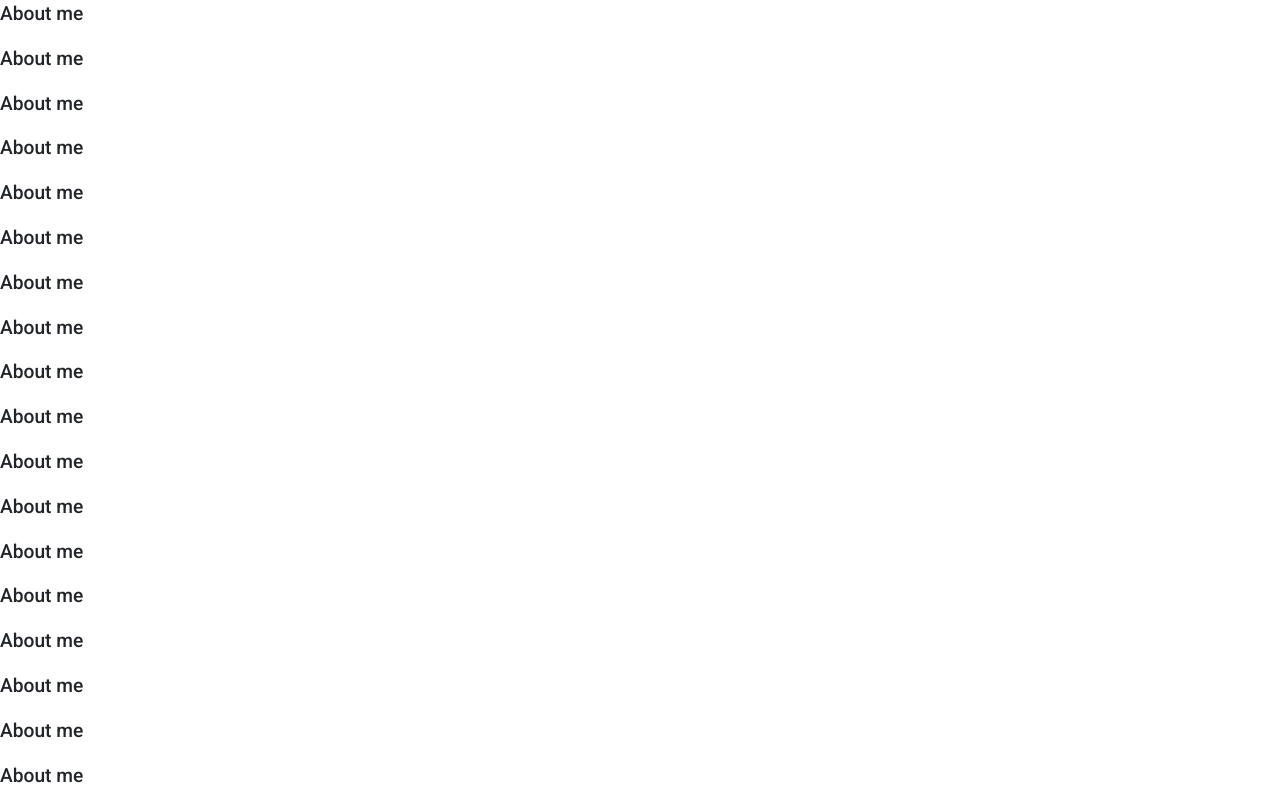
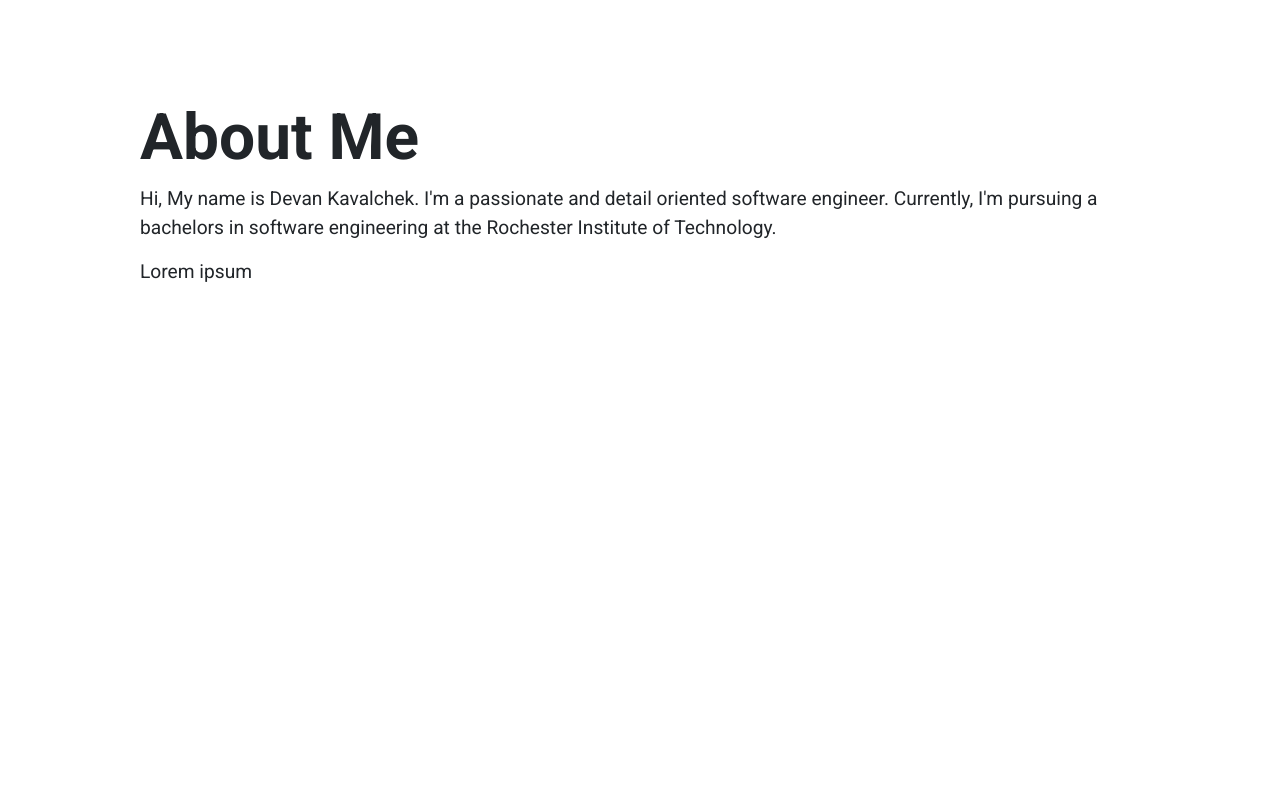
Before and after one commit to devkav/personalWebsite, a React (Create React App) app: page / in a window 1280 px wide. Shown: the part 800-1600 px from the top of the page. Built offline with nearby package versions, Linux system fonts and the light colour scheme.

Commit message:
updated about me

```diff
--- a/src/components/LearnMore.jsx
+++ b/src/components/LearnMore.jsx
@@ -33,9 +33,9 @@ class LearnMore extends Component {
 
         return (
             <div className={"learn-more " + className}>
-                <p className="learn-more-text gradient-hover" onClick={this.props.onClick}>Learn More <br />
+                <h3 className="learn-more-text gradient-hover" onClick={this.props.onClick}>Learn More <br />
                     <MdKeyboardArrowDown className="down-icon" />
-                </p>
+                </h3>
             </div>
         );
     }
--- a/src/components/NavItem.jsx
+++ b/src/components/NavItem.jsx
@@ -31,7 +31,7 @@ class NavItem extends Component {
         let className = this.state.loaded ? "nav-item-loaded" : "nav-item-unloaded"
 
         return (
-            <p className={"gradient-hover nav-item " + className} onClick={this.onClick}>{this.props.text}</p>
+            <h3 className={"gradient-hover nav-item " + className} onClick={this.onClick}>{this.props.text}</h3>
         );
     }
 }
--- a/src/pages/AboutMe.jsx
+++ b/src/pages/AboutMe.jsx
@@ -1,30 +1,17 @@
+import '../style/AboutMe.css';
 import { Component } from 'react';
 
 class AboutMe extends Component {
     render() {
         return (
             <div id="aboutMe">
-                <p>About me</p>
-                <p>About me</p>
-                <p>About me</p>
-                <p>About me</p>
-                <p>About me</p>
-                <p>About me</p>
-                <p>About me</p>
-                <p>About me</p>
-                <p>About me</p>
-                <p>About me</p>
-                <p>About me</p>
-                <p>About me</p>
-                <p>About me</p>
-                <p>About me</p>
-                <p>About me</p>
-                <p>About me</p>
-                <p>About me</p>
-                <p>About me</p>
-                <p>About me</p>
-                <p>About me</p>
-                <p>About me</p>
+                <div className="fit-content" id="about-me-par">
+                    <h2 className="fit-content">About Me</h2>
+                    <p>Hi, My name is Devan Kavalchek. I'm a passionate and detail oriented
+                        software engineer. Currently, I'm pursuing a bachelors in software engineering
+                        at the Rochester Institute of Technology.</p>
+                    <p>Lorem ipsum</p>
+                </div>
             </div>
         );
     }
--- /dev/null
+++ b/src/style/AboutMe.css
@@ -0,0 +1,13 @@
+#aboutMe {
+    min-height: 100vh;
+    display: flex;
+    flex-flow: column;
+    align-items: center;
+}
+
+#about-me-par {
+    max-width: 1000px;
+    margin-top: 100px;
+    margin-left: 100px;
+    margin-right: 100px;
+}
--- a/src/style/WelcomePage.css
+++ b/src/style/WelcomePage.css
@@ -6,8 +6,6 @@
 }
 
 h1.welcome-text {
-    font-size: clamp(54px, 15vw, 96px);
-    font-weight: 900;
     color: #7E3FF2;
 
     background: -webkit-linear-gradient(330deg, #7E3FF2, #f23fb3);
--- a/src/style/index.css
+++ b/src/style/index.css
@@ -11,16 +11,24 @@ body {
   font-family: 'Roboto', sans-serif;
 }
 
-p {
-  font-weight: 500;
+h1 {
+  font-size: clamp(54px, 15vw, 96px) !important;
+  font-weight: 900 !important;
 }
 
-h3, p {
+h2 {
+  font-size: clamp(40px, 5vw, 64px) !important;
+  font-weight: 700 !important;
+}
+
+h3 {
   font-size: clamp(16px, 1.5vw, 20px) !important;
+  font-weight: 500 !important;
 }
 
 p {
-  font-weight: 500;
+  font-size: clamp(18px, 1.5vw, 20px) !important;
+  font-weight: 400 !important;
 }
 
 .centered-col {
@@ -37,6 +45,11 @@ p {
 .fade-in-end {
   opacity: 1;
   transition: opacity 1s;
+}
+
+.fit-content {
+  height: fit-content;
+  width: fit-content;
 }
 
 @keyframes gradient-color-fade-in {
```
